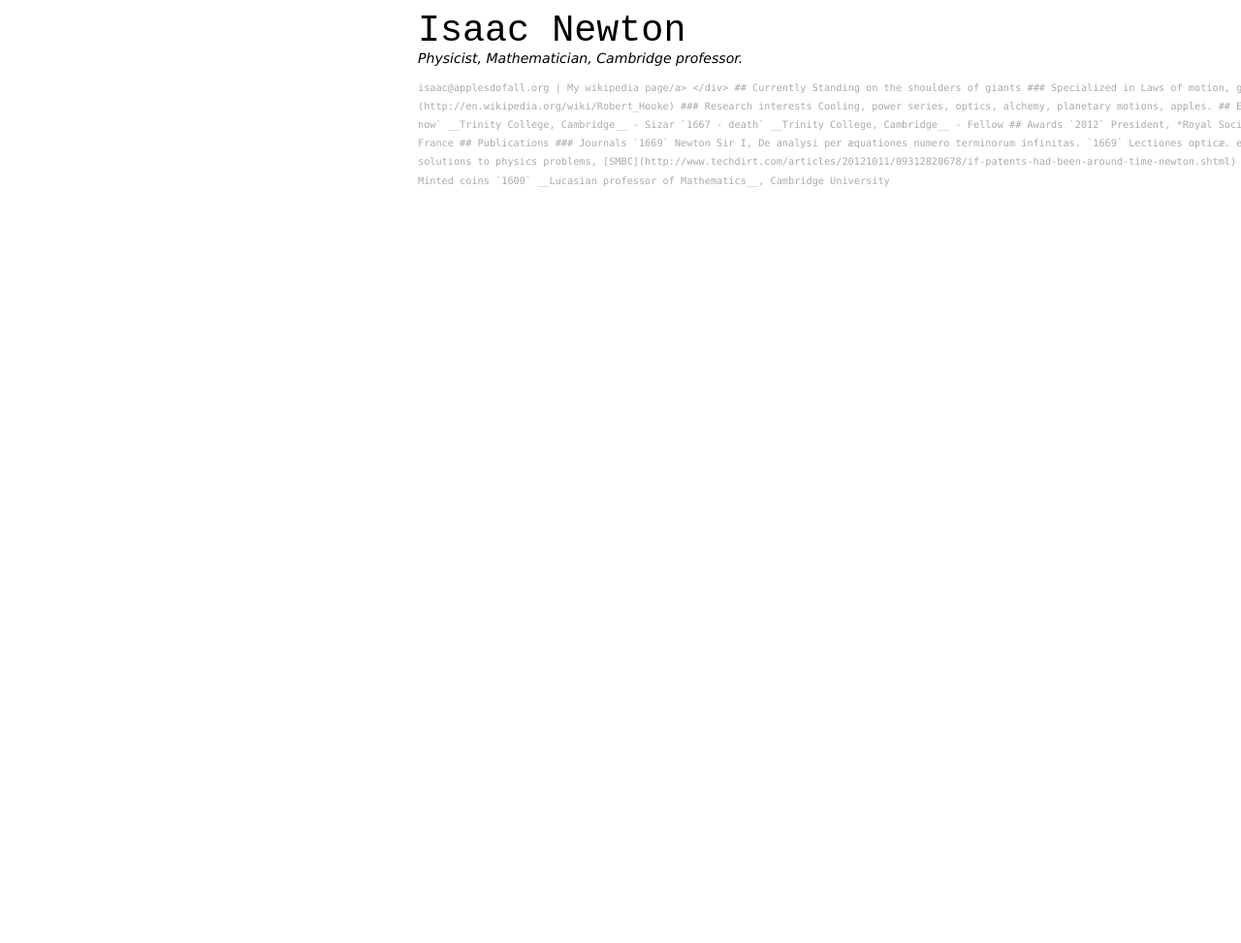
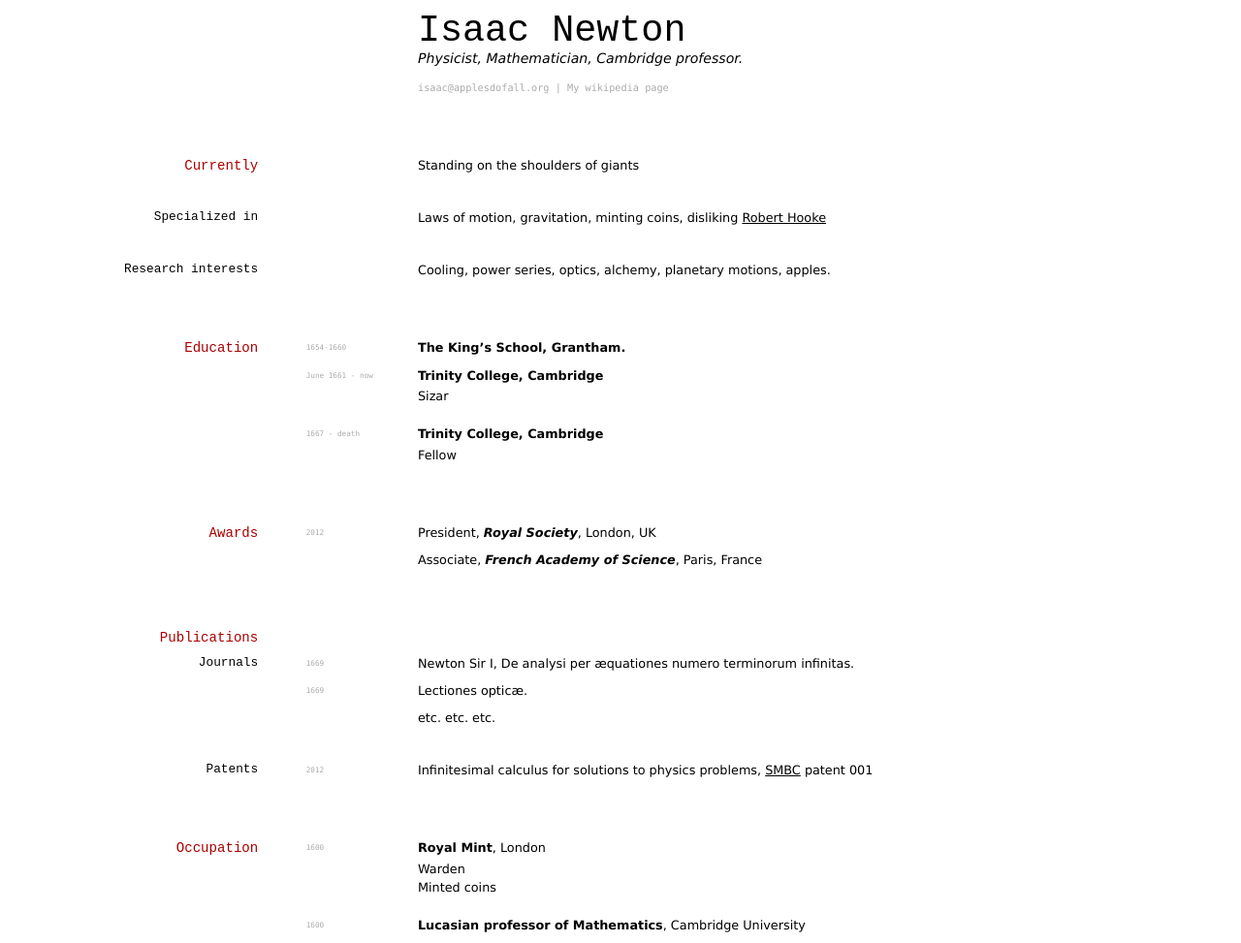
Before and after one commit to elipapa/markdown-cv, a Jekyll site: the page built from index.md, in a window 1280 px wide. Shown: the whole page at 97% size. Built offline with Jekyll 4.4.1, drawn with Linux system fonts in a browser that asks for light colours; before the commit the page ends 900 px from its top, so only the background shows below that.

Commit message:
Update index.md

```diff
--- a/index.md
+++ b/index.md
@@ -7,7 +7,7 @@
 
 <div id="webaddress">
 <a href="isaac@applesdofall.org">isaac@applesdofall.org</a>
-| <a href="http://en.wikipedia.org/wiki/Isaac_Newton">My wikipedia page/a>
+| <a href="http://en.wikipedia.org/wiki/Isaac_Newton">My wikipedia page</a>
 </div>
 
 
```
